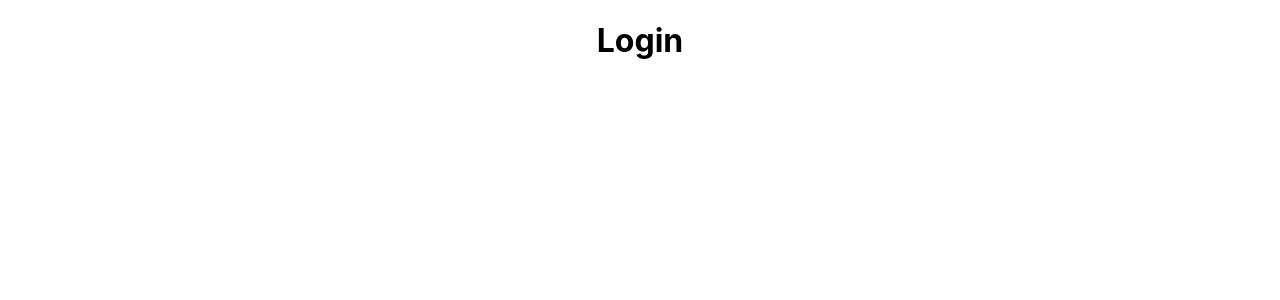
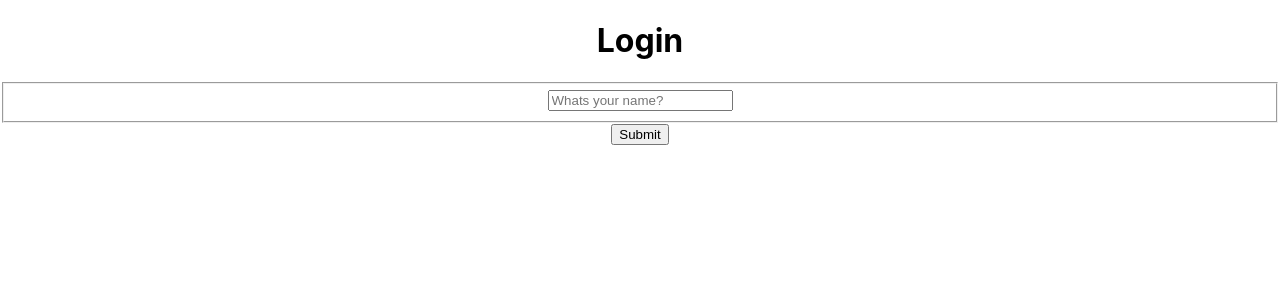
Before and after one commit to Mussa-and-Synne/Sign-Translator-test, a React (Create React App) app in the folder react-sign-translator/: page / in a window 1280 px wide. Shown: the top 300 px of the page. Built offline with nearby package versions, Linux system fonts and the light colour scheme.

Commit message:
feat: added login form with hook

```diff
--- a/react-sign-translator/package.json
+++ b/react-sign-translator/package.json
@@ -8,6 +8,7 @@
     "@testing-library/user-event": "^13.5.0",
     "react": "^18.2.0",
     "react-dom": "^18.2.0",
+    "react-hook-form": "^7.35.0",
     "react-router-dom": "^6.4.0",
     "react-scripts": "5.0.1",
     "web-vitals": "^2.1.4"
--- a/react-sign-translator/src/components/Login/LoginForm.jsx
+++ b/react-sign-translator/src/components/Login/LoginForm.jsx
@@ -0,0 +1,44 @@
+import {useForm} from 'react-hook-form'
+const usernameConfig = {
+    required: true,
+    minLength: 3
+}
+const LoginForm = () =>{
+    const {
+        register,
+        handleSubmit,
+        formState: {errors}
+    } = useForm()
+
+    const onSubmit = (data) =>{
+        console.log(data)
+    }
+    console.log(errors)
+    const errorMessage = (() =>{
+        if(!errors.username){
+            return null
+        }
+
+        if(errors.username.type === 'required'){
+            return <span>Username is required!</span>
+        }
+
+        if(errors.username.type === 'minLength'){
+            return <span>Minimum length of 3 required!</span>
+        }
+    })()
+    return(
+        <>
+            <form onSubmit={ handleSubmit(onSubmit) }>
+                <fieldset>
+                    <input type="text"
+                    placeholder='Whats your name?'
+                    {...register("username", usernameConfig)} />
+                {errorMessage}
+                </fieldset>
+                <button type='submit'>Submit</button>
+            </form>
+        </>
+    )
+}
+export default LoginForm
--- a/react-sign-translator/src/views/Login.jsx
+++ b/react-sign-translator/src/views/Login.jsx
@@ -1,6 +1,10 @@
+import LoginForm from "../components/Login/LoginForm"
 const Login = () =>{
     return(
+        <>
         <h1>Login</h1>
+        <LoginForm/>
+        </>
     )
 }
 export default Login
```
Also changed, not shown: 1 other file (tests, documents, lock files or other folders).
